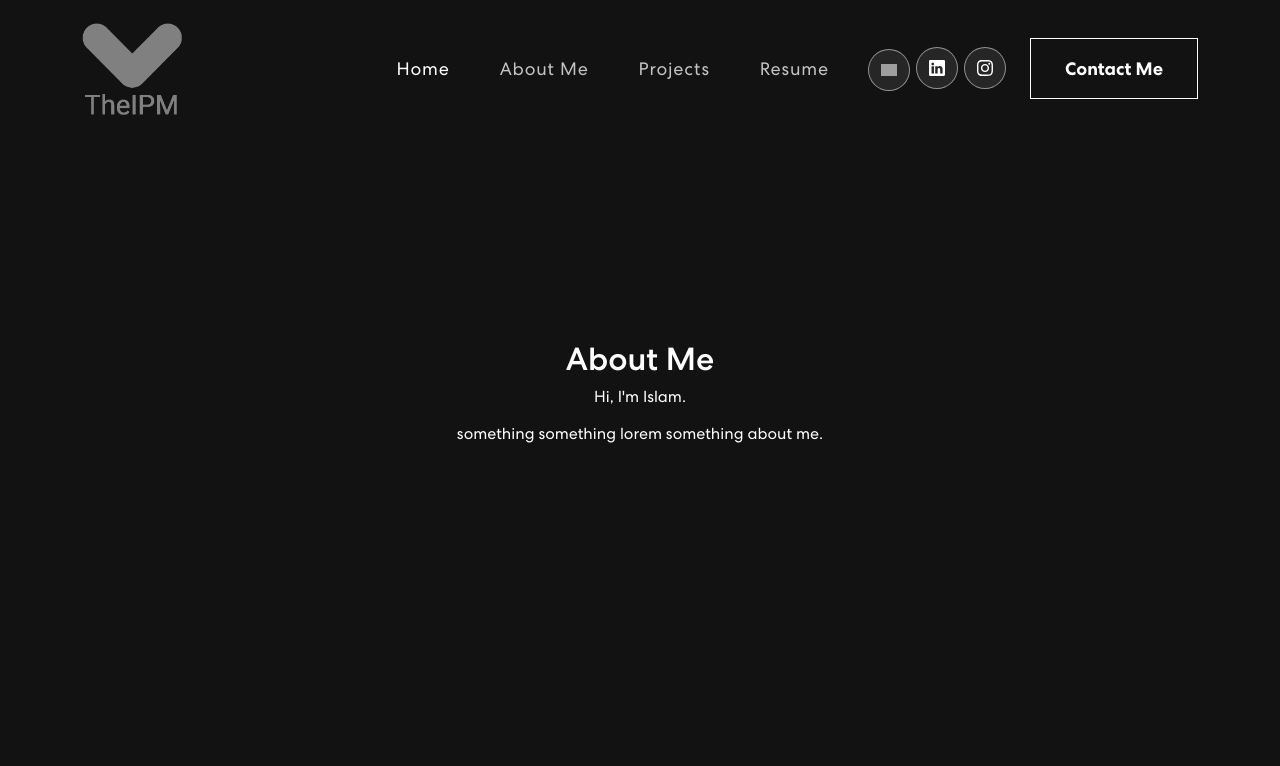
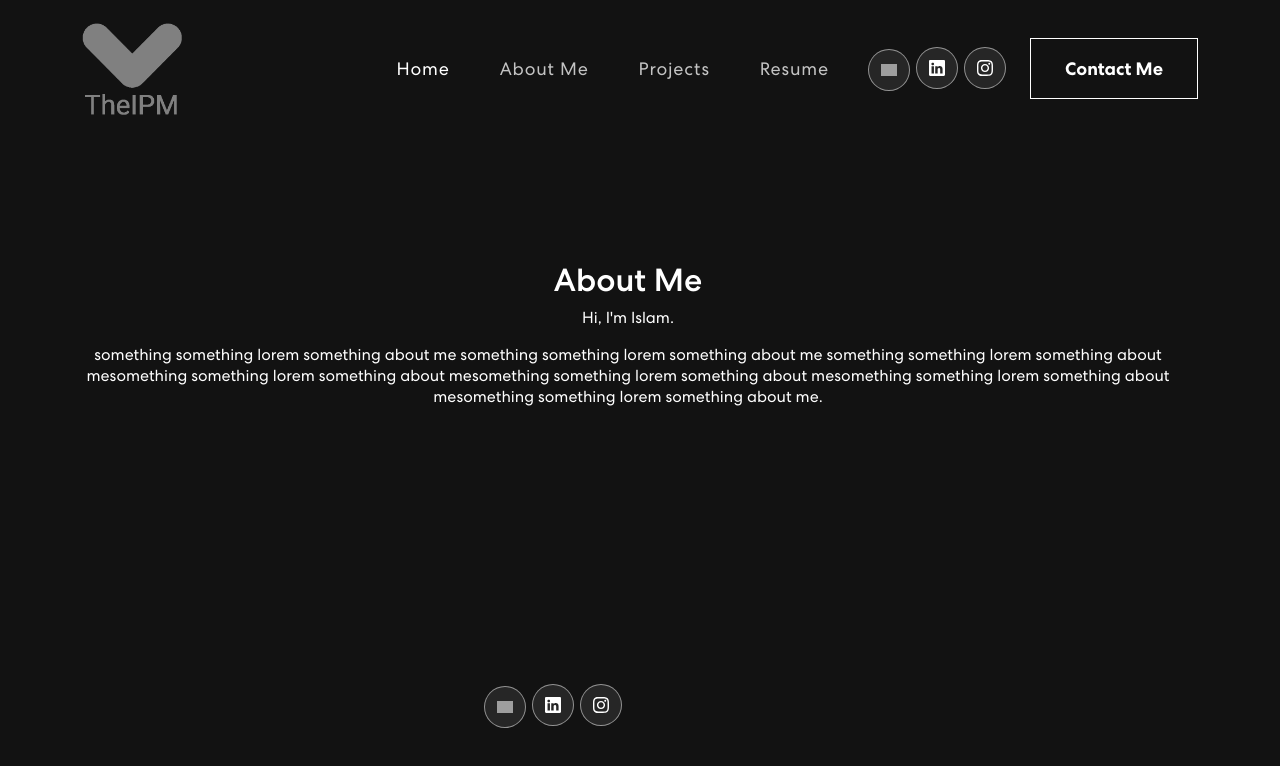
Before and after one commit to TheIPM/Portfolio-2.0, a React (Create React App) app: page /aboutMe in a window 1280 px wide. Shown: the top 766 px of the page. Built offline with nearby package versions, Linux system fonts and the light colour scheme; grey boxes are pictures that could not be loaded.

Commit message:
added footer

```diff
--- a/src/App.css
+++ b/src/App.css
@@ -378,7 +378,7 @@ nav.navbar .navbar-toggler[aria-expanded="true"] .navbar-toggler-icon {
   height: 100%;
 }
 
-
+/********resume*****/
 
 .resume {
   display: flex;
@@ -413,7 +413,7 @@ nav.navbar .navbar-toggler[aria-expanded="true"] .navbar-toggler-icon {
   color: #fff9f9;
 }
 
-
+/***** Contact******/
 .contact {
   padding: 60px 0 200px 0;
   margin-top: 100px;
@@ -485,3 +485,16 @@ nav.navbar .navbar-toggler[aria-expanded="true"] .navbar-toggler-icon {
 .contact form button:hover::before {
   width: 100%;
 }
+
+
+.footer {
+  width: 100%;
+}
+
+
+.main-content {
+  min-height: calc(100vh - 56px - 60px); /* Adjust the values to account for your header and footer heights */
+  display: flex;
+  flex-direction: column;
+  justify-content: center;
+}
--- a/src/App.js
+++ b/src/App.js
@@ -7,13 +7,14 @@ import { Projects } from './components/Projects';
 import { AboutMe } from './components/aboutMe';
 import { Resume } from './components/Resume';
 import { Contact } from './components/Contact';
-
+import { Footer } from './components/Footer';
 
 function App() {
   return (
     <Router>
       <div className="App">
         <NavBar />
+        <div className="main-content">
           <Routes>
             <Route path="/" element={<Banner />} />
             <Route path="/projects" element={<Projects />} />
@@ -23,6 +24,8 @@ function App() {
             {/* Add other ones */}
           </Routes>
         </div>
+        <Footer />
+      </div>
     </Router>
   );
 }
--- /dev/null
+++ b/src/components/Footer.js
@@ -0,0 +1,28 @@
+import { Container, Row, Col } from "react-bootstrap";
+import navIcon1 from "../assets/img/nav-icon1.svg";
+import navIcon2 from "../assets/img/nav-icon2.svg";
+import navIcon3 from "../assets/img/nav-icon3.svg";
+
+export const Footer = () => {
+  return (
+    <footer className="footer">
+      <Container>
+        <Row className="align-items-center">
+          <Col size={12} sm={6} className="text-center text-sm-end">
+            <div className="social-icon">
+            <a href="https://github.com/TheIPM" target="_blank" rel="noopener noreferrer">
+              <img src={navIcon1} alt="" />
+              </a>
+              <a href="https://www.linkedin.com/in/islam-muhammad-a26975275/" target="_blank" rel="noopener noreferrer">
+              <img src={navIcon2} alt="" />
+              </a>
+              <a href="https://www.instagram.com/real.ipm/" target="_blank" rel="noopener noreferrer">
+              <img src={navIcon3} alt="" />
+              </a>
+            </div>
+          </Col>
+        </Row>
+      </Container>
+    </footer>
+  )
+}
--- a/src/components/NavBar.js
+++ b/src/components/NavBar.js
@@ -48,13 +48,19 @@ export const NavBar = () => {
             <Nav.Link as={Link} to="/resume" className={activeLink === 'resume' ? 'active navbar-link' : 'navbar-link'} onClick={() => onUpdateActiveLink('resume')}>Resume</Nav.Link>
             </Nav>
             <span className="navbar-text">
-              <div className="social-icon">
-                <a href="#"><img src={navIcon1} alt="" /></a>
-                <a href="#"><img src={navIcon2} alt="" /></a>
-                <a href="#"><img src={navIcon3} alt="" /></a>
-              </div>
+            <div className="social-icon">
+              <a href="https://github.com/TheIPM" target="_blank" rel="noopener noreferrer">
+              <img src={navIcon1} alt="" />
+              </a>
+              <a href="https://www.linkedin.com/in/islam-muhammad-a26975275/" target="_blank" rel="noopener noreferrer">
+              <img src={navIcon2} alt="" />
+              </a>
+              <a href="https://www.instagram.com/real.ipm/" target="_blank" rel="noopener noreferrer">
+              <img src={navIcon3} alt="" />
+              </a>
+            </div>
               <HashLink to='/contact'>
-                <button className="vvd"><span>Contact Me</span></button>
+                <button className="someting"><span>Contact Me</span></button>
               </HashLink>
             </span>
           </Navbar.Collapse>
--- a/src/components/aboutMe.js
+++ b/src/components/aboutMe.js
@@ -5,23 +5,25 @@ import TrackVisibility from 'react-on-screen';
 
 const AboutMe = () => {
   return (
-    <section className="about-me" id="about-me">
-      <Container>
+    <section className="about-me main-content" id="about-me">
+      <Container className="h-100">
+        <div className="d-flex h-100 align-items-center">
           <TrackVisibility>
             {({ isVisible }) => (
-            <Row className="justify-content-center align-items-center min-vh-100">
-              <Col md={6} className={isVisible ? 'animate__animated animate__fadeInRight text-center' : 'text-center'}>
+              <Row className="w-100 justify-content-center">
+                <Col md={12} className={isVisible ? 'animate__animated animate__fadeInRight text-center' : 'text-center'}>
                   <h2>About Me</h2>
                   <p>
                     Hi, I'm Islam.
                   </p>
                   <p>
-                  something something lorem something about me.
+                    something something lorem something about me something something lorem something about me something something lorem something about mesomething something lorem something about mesomething something lorem something about mesomething something lorem something about mesomething something lorem something about me.
                   </p>
                 </Col>
               </Row>
             )}
           </TrackVisibility>
+        </div>
       </Container>
     </section>
   );
```
Lines whose indentation alone changed are shown as unchanged.
